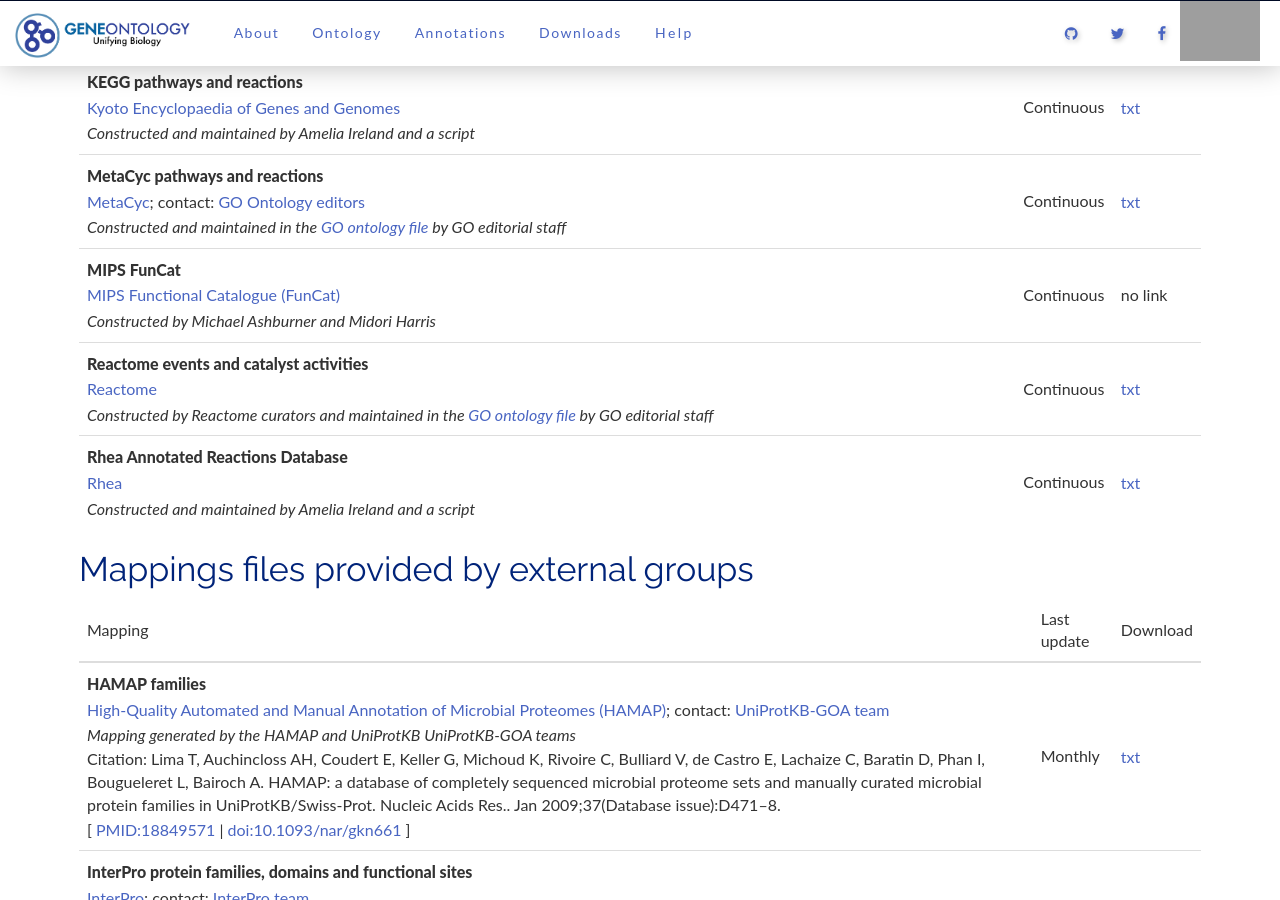
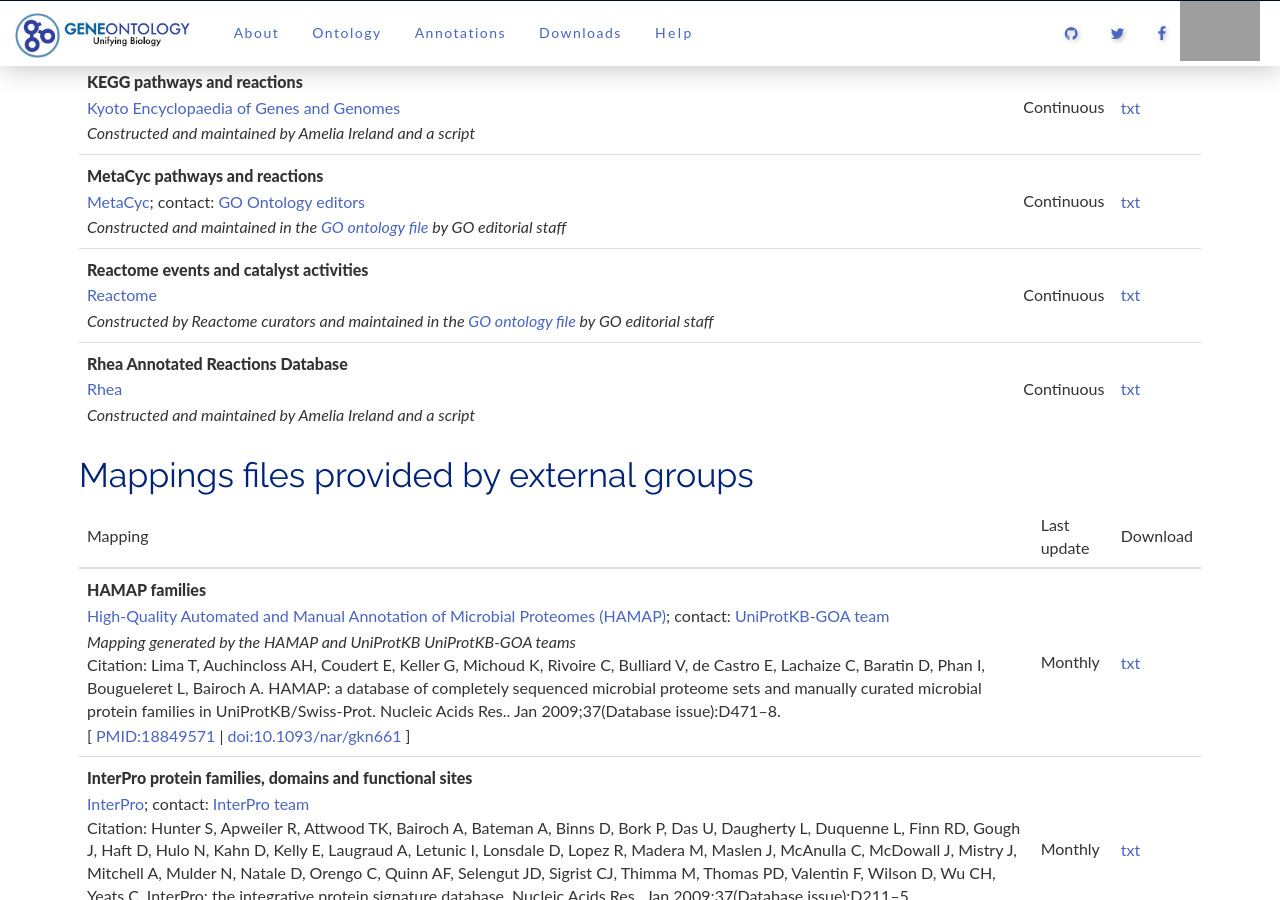
Before and after one commit to geneontology/geneontology.github.io, a Jekyll site: the page built from _docs/download-mappings.md, in a window 1280 px wide and 900 px high, scrolled down 1371 px. Built offline with Jekyll 4.4.1, drawn with Linux system fonts in a browser that asks for light colours; nearby versions of some CDN libraries; grey boxes are pictures that could not be loaded.

Commit message:
Update download-mappings.md

```diff
--- a/_docs/download-mappings.md
+++ b/_docs/download-mappings.md
@@ -41,7 +41,6 @@
 |**EAWAG-BBD reaction IDs**<br> [Swiss Federal Institute of Aquatic Science and Technology Biocatalysis/Biodegradation Database (EAWAG-BBD)](http://eawag-bbd.ethz.ch/aboutBBD.html){:target="blank"}; contact: [GO Ontology editors](mailto:go-ontology@lists.stanford.edu)<br> *Maintained in the [GO ontology file](/docs/download-ontology/)  by GO editorial staff*|Continuous	| no link <!--[txt](http://geneontology.org/external2go/um-bbd_reactionid2go)-->|
 |**KEGG pathways and reactions**<br> [Kyoto Encyclopaedia of Genes and Genomes](http://www.genome.jp/kegg/){:target="blank"}<br> *Constructed and maintained by Amelia Ireland and a script*|Continuous |	[txt](http://geneontology.org/external2go/kegg2go)|
 |**MetaCyc pathways and reactions**<br>  [MetaCyc](http://metacyc.org/){:target="blank"}; contact: [GO Ontology editors](mailto:go-ontology@lists.stanford.edu) <br> *Constructed and maintained in the [GO ontology file](/docs/download-ontology/) by GO editorial staff*|Continuous 	|[txt](http://geneontology.org/external2go/metacyc2go)|
-|**MIPS FunCat**<br>[MIPS Functional Catalogue (FunCat)](http://mips.gsf.de/funcatDB/){:target="blank"}<br> *Constructed by Michael Ashburner and Midori Harris*|Continuous|	no link <!--[txt](http://geneontology.org/external2go/mips2go)-->|
 |**Reactome events and catalyst activities**<br> [Reactome](http://www.reactome.org/){:target="blank"}<br> *Constructed by Reactome curators and maintained in the [GO ontology file](/docs/download-ontology/) by GO editorial staff*|Continuous |	[txt](http://geneontology.org/external2go/reactome2go)|
 |**Rhea Annotated Reactions Database**<br> [Rhea](http://www.ebi.ac.uk/rhea/){:target="blank"}<br> *Constructed and maintained by Amelia Ireland and a script*|Continuous |	[txt](http://geneontology.org/external2go/rhea2go)|
 
```
